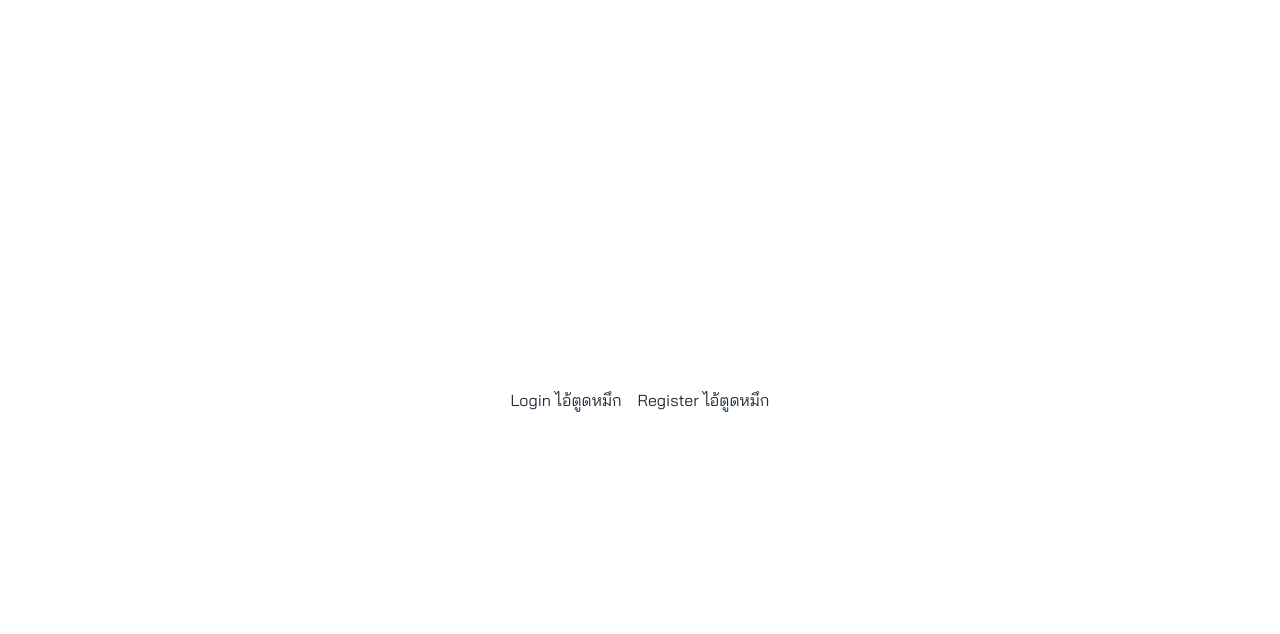
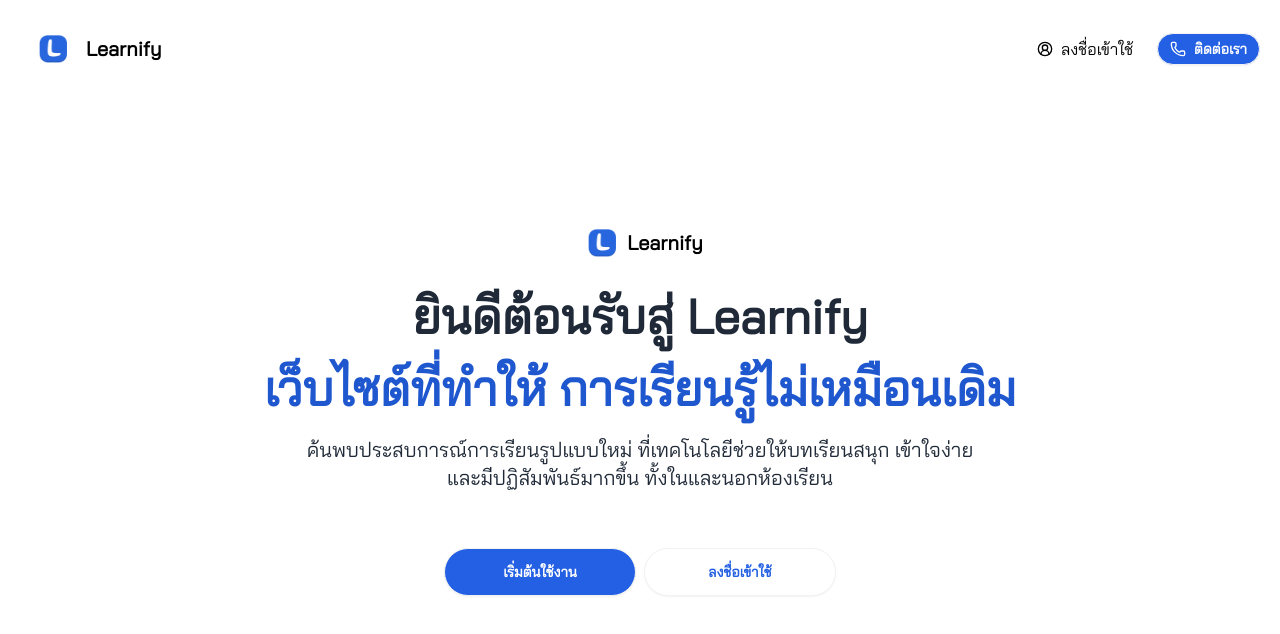
Before and after one commit to Jelegummy/Classroom, a Next.js app in the folder apps/client/: page / in a window 1280 px wide. Shown: the top 634 px of the page. Built offline with nearby package versions, Linux system fonts and the light colour scheme; no server answers.

Commit message:
feat : landing page

```diff
--- a/apps/client/src/components/Navbar/index.tsx
+++ b/apps/client/src/components/Navbar/index.tsx
@@ -1,43 +1,31 @@
 import Link from 'next/link'
 import { signOut, useSession } from 'next-auth/react'
-import { USER_ROUTES } from '../Sidebar/constants'
-import { LogOut, Waves } from 'lucide-react'
+import { LogOut, Phone, CircleUserRound } from 'lucide-react'
 import React from 'react'
-import { usePathname } from 'next/navigation'
+import Image from 'next/image'
 
 const Navbar = () => {
   const { data: session } = useSession()
-  const pathname = usePathname()
 
   return (
     <>
-      <header className="flex h-auto flex-col gap-2 rounded-b-2xl bg-[#1c1d54]">
+      <div className="flex h-auto flex-col gap-2">
         <div className="mt-2 flex items-center justify-between p-2 px-5">
-          <div className="flex items-center gap-3">
+          <div className="flex items-center">
             <div className="rounded-lg bg-white/10 p-2 backdrop-blur-sm">
-              <Waves className="h-8 w-8 text-white" />
+              <Image
+                src="/learnify-logo.png"
+                alt="Learnify Logo"
+                width={50}
+                height={50}
+              />
             </div>
             <div className="text-center">
-              <h1 className="text-xl font-bold text-white">FloodSim Viewer</h1>
+              <h1 className="text-xl font-bold text-black">Learnify</h1>
             </div>
           </div>
-          <div className="flex h-auto flex-row gap-5 px-24 py-3">
-            {USER_ROUTES.map((item, index) => (
-              <Link
-                key={index}
-                href={item.route}
-                className={`hover:text-shadow-white flex items-center justify-center gap-2 text-lg font-normal text-white hover:shadow-md ${
-                  pathname === item.route ? 'border-b border-white' : ''
-                }`}
-              >
-                <span className="flex h-5 w-5 items-center justify-center text-white">
-                  {item.icon}
-                </span>
-                <span className="">{item.title}</span>
-              </Link>
-            ))}
-          </div>
-          <div className="flex w-40 justify-end">
+          <div className="flex flex-row items-center justify-center">
+            <div className="flex justify-end">
               {session?.user ? (
                 <>
                   <button
@@ -52,14 +40,40 @@ const Navbar = () => {
                 </>
               ) : (
                 <Link href="/login">
-                <button className="btn btn-sm rounded-2xl border-[#000000] bg-[#ffffff] placeholder:bg-[#854C2F]">
-                  Login
+                  <div className="flex w-36 justify-center">
+                    <button className="flex items-center gap-2 rounded-2xl bg-white px-4 py-2 text-black">
+                      <CircleUserRound className="h-4 w-4" />
+                      ลงชื่อเข้าใช้
+                    </button>
+                  </div>
+                </Link>
+              )}
+            </div>
+            <div className="flex justify-end">
+              {session?.user ? (
+                <>
+                  <button
+                    className="group flex h-10 w-10 items-center justify-center overflow-hidden rounded-lg bg-white text-lg font-semibold transition-all duration-700 hover:w-40"
+                    onClick={() => signOut()}
+                  >
+                    <LogOut className="h-5 w-5 text-gray-800 transition-all duration-1000 group-hover:mr-2" />
+                    <span className="w-0 whitespace-nowrap opacity-0 transition-all duration-1000 group-hover:w-auto group-hover:opacity-100">
+                      ออกจากระบบ
+                    </span>
+                  </button>
+                </>
+              ) : (
+                <Link href="/login">
+                  <button className="btn btn-sm rounded-2xl bg-[#2460E3] text-white placeholder:bg-[#854C2F]">
+                    <Phone className="h-4 w-4" />
+                    ติดต่อเรา
                   </button>
                 </Link>
               )}
             </div>
           </div>
-      </header>
+        </div>
+      </div>
     </>
   )
 }
--- a/apps/client/src/pages/index.tsx
+++ b/apps/client/src/pages/index.tsx
@@ -1,13 +1,45 @@
-import Link from 'next/link'
+import Navbar from '@/components/Navbar'
+import Image from 'next/image'
 
 export default function Home() {
   return (
     <>
-      <div className="flex h-screen items-center justify-center">
-        <Link href="/login">Login ไอ้ตูดหมึก</Link>
-        <Link href="/register" className="ml-4">
-          Register ไอ้ตูดหมึก
-        </Link>
+      <Navbar />
+      <div className="mt-20 flex flex-col items-center justify-center gap-14 px-4 md:mt-32">
+        <div className="flex w-full flex-col items-center justify-center gap-6">
+          <div className="flex flex-row items-center justify-center">
+            <Image
+              src="/learnify-logo.png"
+              alt="Learnify Logo"
+              width={50}
+              height={50}
+            />
+            <h1 className="text-xl font-bold text-black">Learnify</h1>
+          </div>
+
+          <div className="text-5xl font-bold">ยินดีต้อนรับสู่ Learnify</div>
+          <div className="text-5xl font-bold text-[#1F57CF]">
+            เว็บไซต์ที่ทำให้ การเรียนรู้ไม่เหมือนเดิม
+          </div>
+          <div className="flex flex-col items-center justify-center">
+            <p className="text-xl">
+              ค้นพบประสบการณ์การเรียนรูปแบบใหม่ ที่เทคโนโลยีช่วยให้บทเรียนสนุก
+              เข้าใจง่าย
+            </p>
+            <p className="text-xl">
+              และมีปฏิสัมพันธ์มากขึ้น ทั้งในและนอกห้องเรียน
+            </p>
+          </div>
+        </div>
+        <div className="flex w-full flex-row items-center justify-center gap-2">
+          <button className="btn btn-md w-48 rounded-full bg-[#2460E3] text-white">
+            เริ่มต้นใช้งาน
+          </button>
+
+          <button className="btn btn-md w-48 rounded-full bg-white text-[#2460E3]">
+            ลงชื่อเข้าใช้
+          </button>
+        </div>
       </div>
     </>
   )
```
Also changed, not shown: apps/client/public/learnify-logo.png (added), 1 other file (tests, documents, lock files or other folders). Lines whose indentation alone changed are shown as unchanged.
